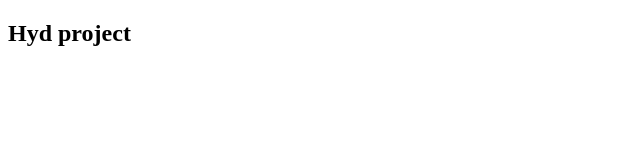
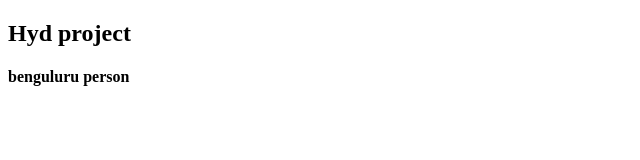
Before and after one commit to BandhamUpendra/projecthyd, a plain HTML site: page index.html in a window 1280 px wide. Shown: the whole page, without its empty margins (0-640 px from the left). Drawn offline with Linux system fonts and the light colour scheme.

Commit message:
beng changes

```diff
--- a/index.html
+++ b/index.html
@@ -7,5 +7,6 @@
 </head>
 <body>
     <h2> Hyd project </h2>
+    <h4>benguluru person</h4>
 </body>
 </html>
```
